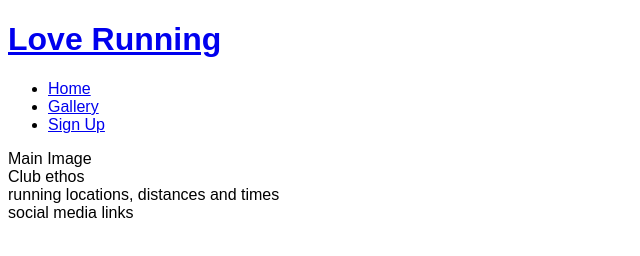
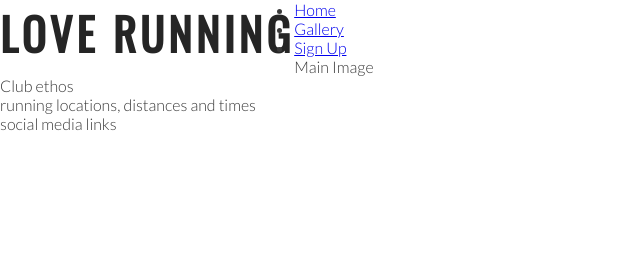
Before and after one commit to LauraLynch1997/love-running, a plain HTML site: page index.html in a window 1280 px wide. Shown: the whole page, without its empty margins (0-640 px from the left). Drawn offline with nearby package versions, Linux system fonts and the light colour scheme.

Commit message:
Change logo position and increased font size

```diff
--- a/assets/css/style.css
+++ b/assets/css/style.css
@@ -1,3 +1,28 @@
-body{
-    font-family: Arial, Helvetica, sans-serif;
+@import url('https://fonts.googleapis.com/css2?family=Lato:wght@300&family=Oswald&display=swap');
+
+* {
+    margin: 0;
+    padding: 0;
+    border: none;
 }
+
+body {
+    font-family: Lato, sans-serif;
+    font-weight: 300;
+    color:#3a3a3a;
+}
+
+/* headings and logo */
+
+h1, h2 {
+    font-family: Oswald, sans-serif;
+    text-transform: uppercase;
+    letter-spacing: 4px;
+    color: #252525;
+}
+
+
+#logo {
+    float: left;
+    font-size: 280%;
+}
--- a/index.html
+++ b/index.html
@@ -13,7 +13,7 @@
 <body>
     <header>
         <a href="index.html">
-            <h1>Love Running</h1>
+            <h1 id="logo">Love Running</h1>
         </a>
         <nav>
             <ul>
```
